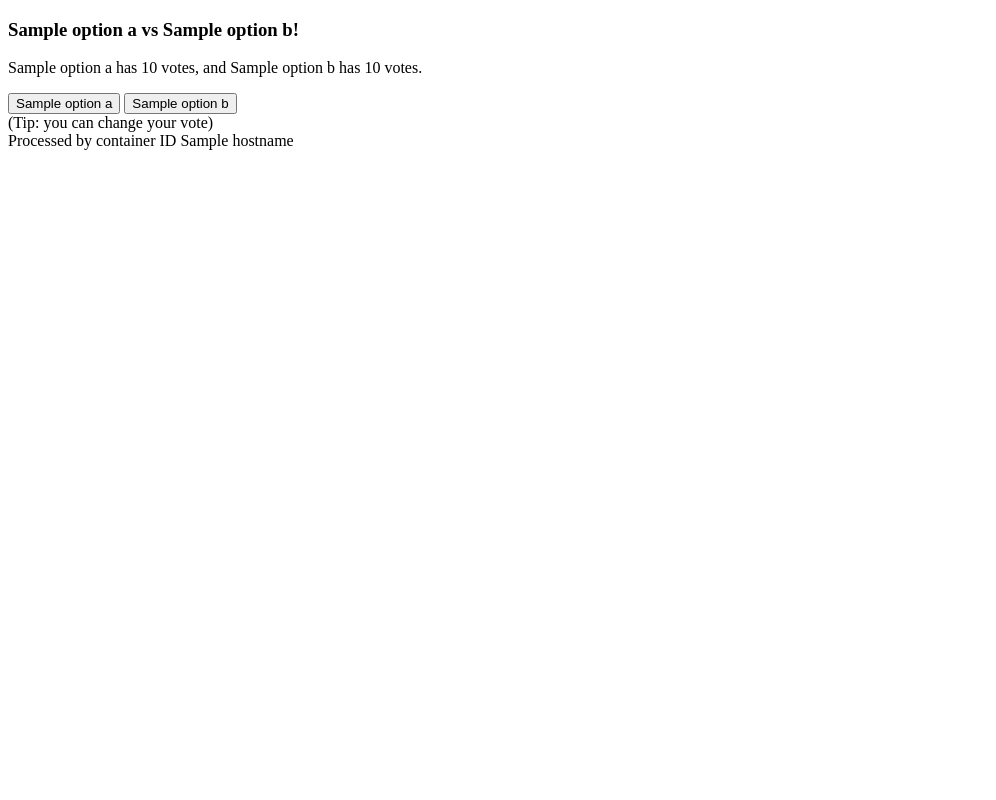
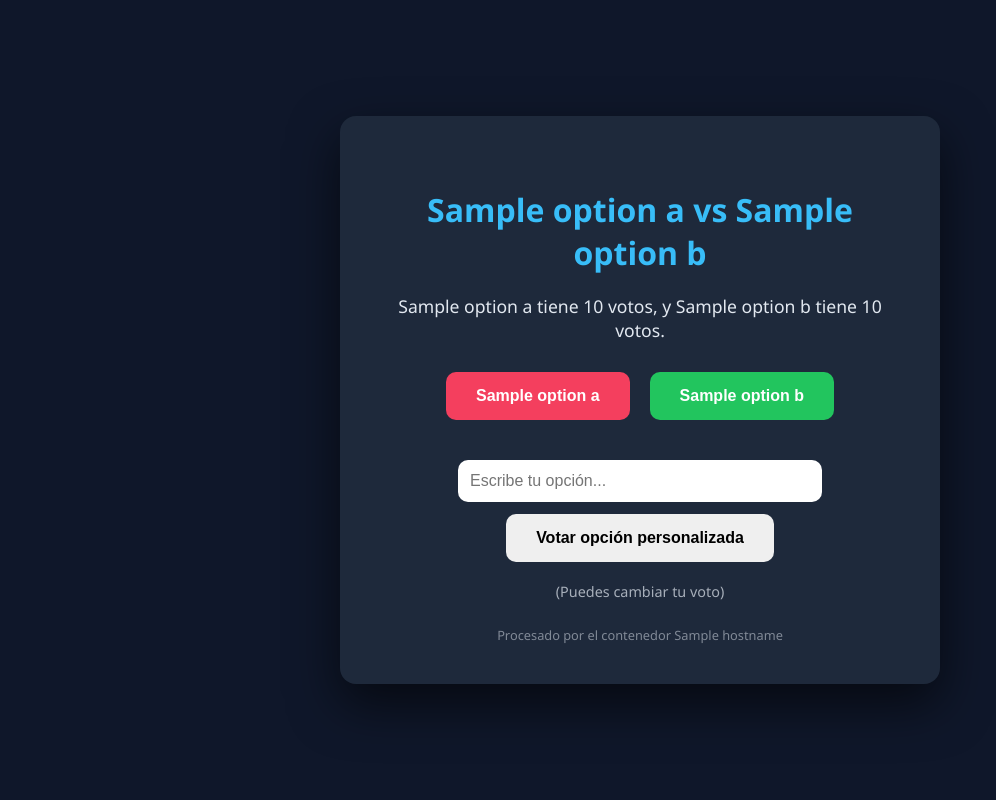
Before and after one commit to Nano-Boo23/shared, a Flask app: template docker_build_scripts/app/templates/index.html in a window 1280 px wide. Shown: the whole page, without its empty margins (0-996 px from the left). Run offline with Flask 3, Linux system fonts and the light colour scheme; the template is opened without the code that fills it: most values are stand-ins (such as "Sample title", 1, 10 or a date in 2020); some libraries are stand-ins or nearby versions.

Commit message:
Enhance index.html with custom vote and styles
Added custom voting option and improved styling.

```diff
--- a/docker_build_scripts/app/templates/index.html
+++ b/docker_build_scripts/app/templates/index.html
@@ -2,52 +2,151 @@
 <html>
   <head>
     <meta charset="utf-8">
-    <title>{{data["option_a"]["name"]}} vs {{data["option_b"]["name"]}}!</title>
-    <base href="/index.html">
-    <meta name = "viewport" content = "width=device-width, initial-scale = 1.0">
-    <meta name="keywords" content="docker-compose, docker, stack">
-    <meta name="author" content="Tutum dev team">
-    <!--
-      <link rel='stylesheet' href="{{ url_for('static',filename='stylesheets/style.css') }}" />
-      <link rel="stylesheet" href="https://maxcdn.bootstrapcdn.com/font-awesome/4.4.0/css/font-awesome.min.css">
-    -->
+    <title>{{data["option_a"]["name"]}} vs {{data["option_b"]["name"]}}</title>
+    <meta name="viewport" content="width=device-width, initial-scale=1.0">
+
+    <style>
+      * {
+        box-sizing: border-box;
+      }
+
+      body {
+        margin: 0;
+        font-family: 'Segoe UI', Tahoma, Geneva, Verdana, sans-serif;
+        background: #0f172a;
+        color: #e2e8f0;
+        display: flex;
+        align-items: center;
+        justify-content: center;
+        height: 100vh;
+      }
+
+      #content-container-center {
+        background: #1e293b;
+        padding: 40px;
+        border-radius: 16px;
+        text-align: center;
+        width: 90%;
+        max-width: 600px;
+        box-shadow: 0 20px 50px rgba(0,0,0,0.6);
+      }
+
+      h3 {
+        margin-bottom: 20px;
+        font-size: 2rem;
+        color: #38bdf8;
+      }
+
+      p {
+        margin-bottom: 30px;
+        font-size: 1.1rem;
+      }
+
+      #choice {
+        display: flex;
+        gap: 20px;
+        justify-content: center;
+        flex-wrap: wrap;
+      }
+
+      button {
+        padding: 15px 30px;
+        border: none;
+        border-radius: 10px;
+        font-size: 1rem;
+        font-weight: bold;
+        cursor: pointer;
+        transition: all 0.2s ease;
+      }
+
+      button:hover {
+        transform: scale(1.05);
+      }
+
+      .a {
+        background: #f43f5e;
+        color: white;
+      }
+
+      .b {
+        background: #22c55e;
+        color: white;
+      }
+
+      .opcion-personalizada {
+        width: 100%;
+        margin-top: 20px;
+        display: flex;
+        flex-direction: column;
+        align-items: center;
+        gap: 12px;
+      }
+
+      .opcion-personalizada input {
+        width: 70%;
+        max-width: 380px;
+        padding: 12px;
+        border-radius: 10px;
+        border: none;
+        font-size: 1rem;
+      }
+
+      #tip {
+        margin-top: 20px;
+        font-size: 0.9rem;
+        opacity: 0.7;
+      }
+
+      #hostname {
+        margin-top: 25px;
+        font-size: 0.8rem;
+        opacity: 0.5;
+      }
+    </style>
   </head>
+
   <body>
-    <div id="content-container">
-      <div id="content-container-center">
-        <h3>{{data["option_a"]["name"]}} vs {{data["option_b"]["name"]}}!</h3>
-        <p>{{data["option_a"]["name"]}} has {{data["option_a"]["total"]}} votes,
-           and {{data["option_b"]["name"]}} has {{data["option_b"]["total"]}} votes.
-        <form id="choice" name='form' method="POST" action="/">
-          <button id="a" type="submit" name="vote" class="a" value={{data["option_a"]["name"]}}>{{data["option_a"]["name"]}}</button>
-          <button id="b" type="submit" name="vote" class="b" value={{data["option_b"]["name"]}}>{{data["option_b"]["name"]}}</button>
-        </form>
-        <div id="tip">
-          (Tip: you can change your vote)
+    <div id="content-container-center">
+
+      <h3>{{data["option_a"]["name"]}} vs {{data["option_b"]["name"]}}</h3>
+
+      <p>
+        {{data["option_a"]["name"]}} tiene {{data["option_a"]["total"]}} votos,
+        y {{data["option_b"]["name"]}} tiene {{data["option_b"]["total"]}} votos.
+      </p>
+
+      <form id="choice" method="POST" action="/">
+
+        <button type="submit" name="vote" class="a" value="{{data['option_a']['name']}}">
+          {{data["option_a"]["name"]}}
+        </button>
+
+        <button type="submit" name="vote" class="b" value="{{data['option_b']['name']}}">
+          {{data["option_b"]["name"]}}
+        </button>
+
+        <div class="opcion-personalizada">
+          <input
+            type="text"
+            name="custom_vote"
+            placeholder="Escribe tu opción..."
+          >
+
+          <button type="submit" name="vote" value="custom">
+            Votar opción personalizada
+          </button>
         </div>
-        <div id="hostname">
-          Processed by container ID {{hostname}}
-        </div>
+
+      </form>
+
+      <div id="tip">
+        (Puedes cambiar tu voto)
       </div>
+
+      <div id="hostname">
+        Procesado por el contenedor {{hostname}}
+      </div>
+
     </div>
-    <script src="http://code.jquery.com/jquery-latest.min.js" type="text/javascript"></script>
-    <script src="//cdnjs.cloudflare.com/ajax/libs/jquery-cookie/1.4.1/jquery.cookie.js"></script>
-
-    {% if vote %}
-    <script>
-      var vote = "{{vote}}";
-
-      if(vote == "a"){
-        $(".a").prop('disabled', true);
-        $(".a").html('{{data["option_a"]["name"]}} <i class="fa fa-check-circle"></i>');
-        $(".b").css('opacity','0.5');
-      }
-      if(vote == "b"){
-        $(".b").prop('disabled', true);
-        $(".b").html('{{data["option_b"]["name"]}} <i class="fa fa-check-circle"></i>');
-        $(".a").css('opacity','0.5');
-      }
-    </script>
-    {% endif %}
   </body>
 </html>
```
